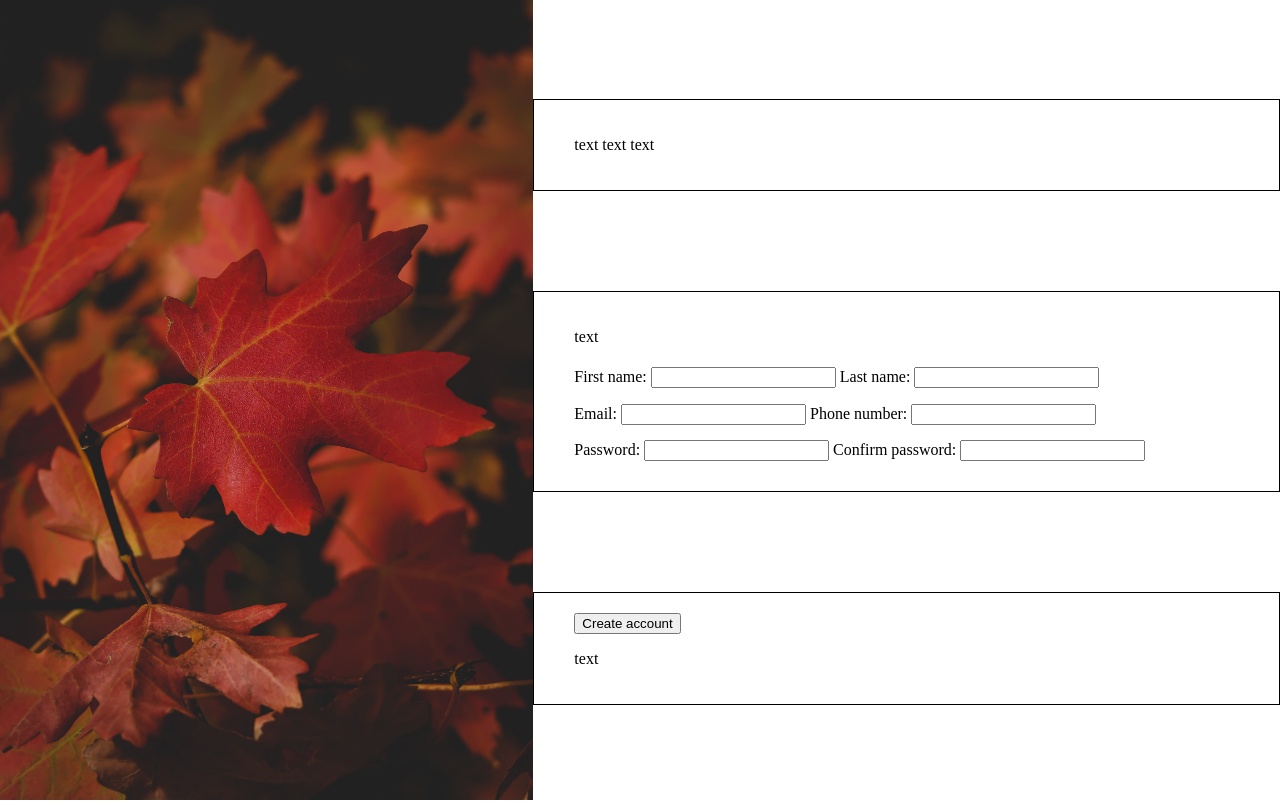
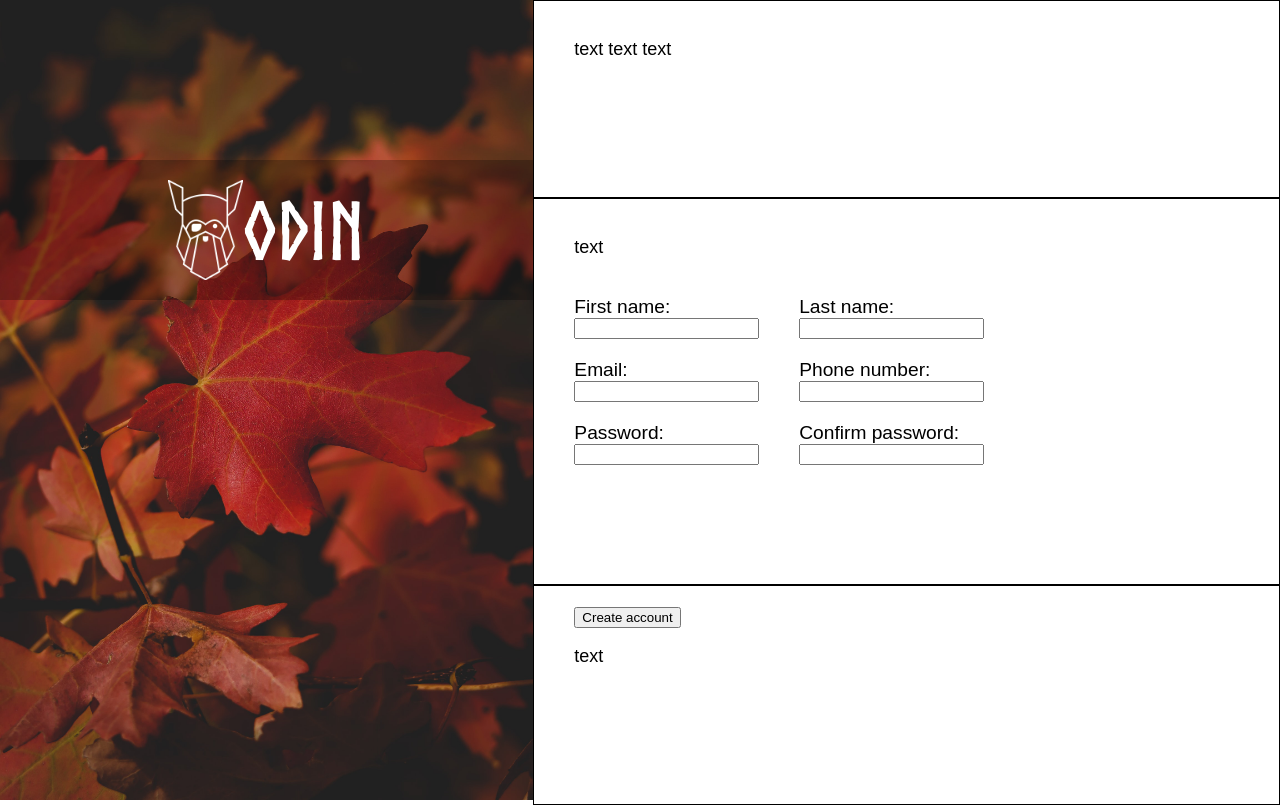
Before and after one commit to stef44n/sign-up-form, a plain HTML site: page index.html in a window 1280 px wide. Drawn offline with Linux system fonts and the light colour scheme.

Commit message:
Improve the form structure and add odin logo

```diff
--- a/index.html
+++ b/index.html
@@ -9,7 +9,11 @@
 </head>
 <body>
     <div class="left">
-        <img src="other-files/courtney-smith-unsplash.jpg" alt="image">
+        <img id="leaves" src="other-files/courtney-smith-unsplash.jpg" alt="image">
+        <div id="block">
+            <img id="odin" src="other-files/odin-lined.png" alt="image">
+            <p id="odin-text">ODIN</p>
+        </div>
     </div>
     <div class="right">
         <div class="top section">
@@ -17,25 +21,24 @@
         </div>
         <div class="middle section">
             <p>text</p>
-            <form action="">
+            <form action="" method="post">
                 <fieldset>
                     <label for="firstName">First name:</label>
+                    <label for="lastName">Last name:</label>
+
                     <input type="text" name="firstName" id="firstName">
-                    <label for="lastName">Last name:</label>
                     <input type="text" name="lastName" id="lastName">
-                </fieldset>
 
-                <fieldset>
                     <label for="email">Email:</label>
+                    <label for="phone">Phone number:</label>
+
                     <input type="email" name="email" id="email">
-                    <label for="phone">Phone number:</label>
                     <input type="tel" name="phone" id="phone">
-                </fieldset>
 
-                <fieldset>
                     <label for="password">Password:</label>
+                    <label for="password-confirm">Confirm password:</label>
+
                     <input type="password" name="password" id="password">
-                    <label for="password-confirm">Confirm password:</label>
                     <input type="password" name="password-confirm" id="password-confirm">
                 </fieldset>
             </form>
--- a/styles.css
+++ b/styles.css
@@ -1,10 +1,46 @@
 body {
     display: flex;
     margin: 0;
+    font-size: large;
+    font-family: sans-serif;
 }
 
-img {
+@font-face {
+    font-family: odin-font;
+    src: url(other-files/Norse-Bold.otf);
+}
+
+img#leaves {
     height: 100vh;
+}
+
+.left {
+    position: relative;
+}
+
+#block {
+    display: flex;
+    justify-content: center;
+    position: absolute;
+    width: 100%;
+    top: 10rem;
+    height: 100px;
+    background-color: rgba(0, 0, 0, 0.26);
+    padding: 20px 0;
+}
+
+#odin {
+    height: 100%;
+}
+
+#odin-text {
+    font-family: odin-font;
+    color: white;
+    font-size: 5rem;
+    margin: 0;
+    height: auto;
+    display: flex;
+    align-items: center;
 }
 
 .right {
@@ -18,10 +54,21 @@ img {
     border: 1px solid black;
     display: block;
     padding: 20px 40px;
+    flex-grow: 1;
 }
 
 fieldset {
+    display: grid;
+    grid-template-columns: repeat(2, auto);
+    column-gap: 10%;
     border: 0;
-    margin-left: 0;
-    padding-left: 0;
+    margin: 0;
+    padding: 0;
+    height: 100%;
+    width: 60%;
+    font-size: 1.2rem;
 }
+
+label {
+    margin-top: 20px;
+}
```
Also changed, not shown: other-files/Norse-Bold.otf (added), other-files/odin-lined.png (added).
